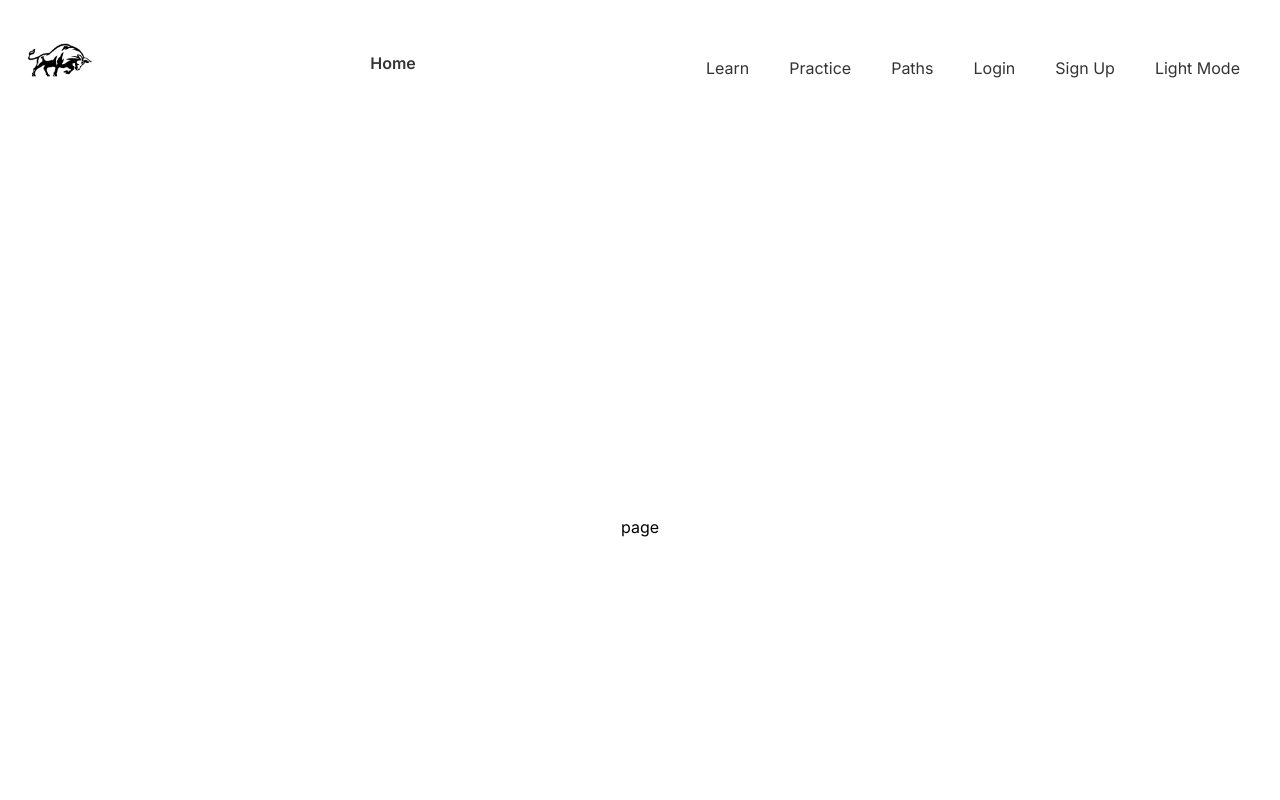
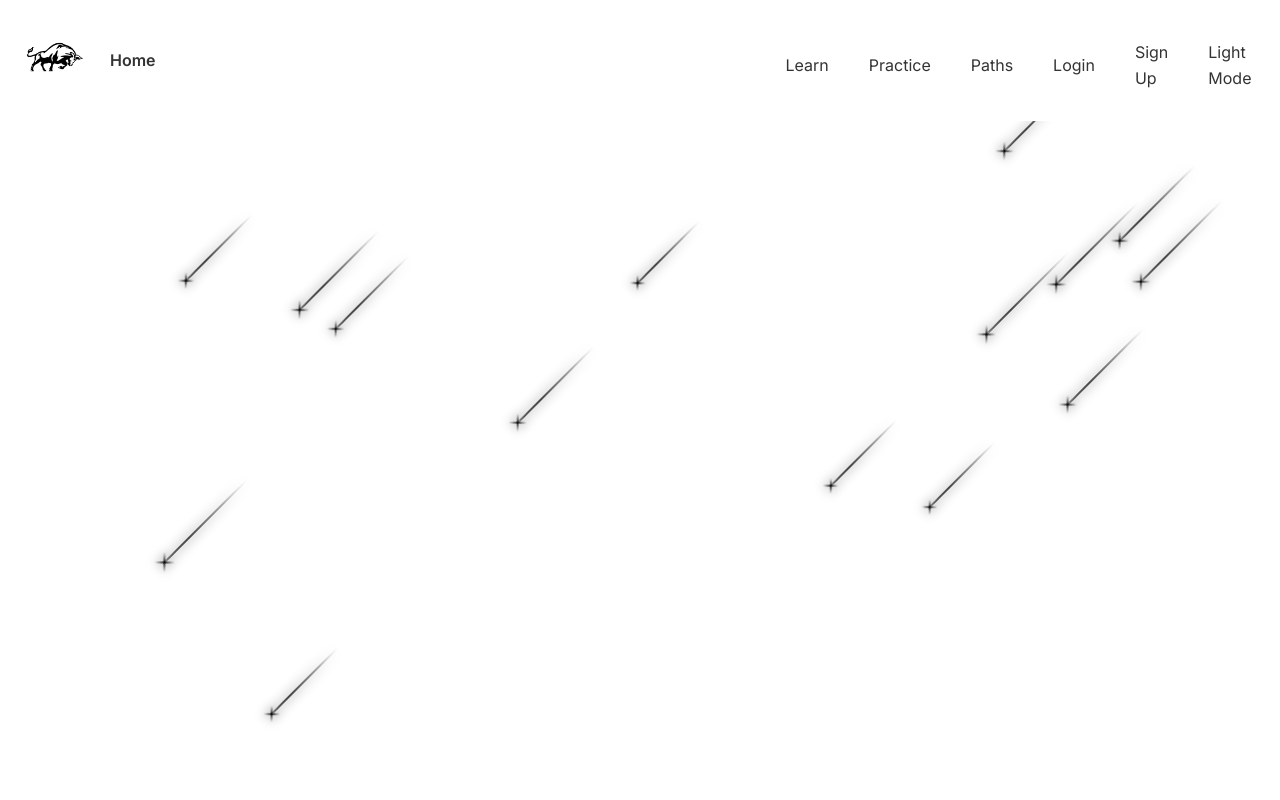
Before and after one commit to glaucc/project-cyber, a Next.js app in the folder project-cyber/: page /test in a window 1280 px wide. Shown: the top 800 px of the page. Built offline with nearby package versions, Linux system fonts and the light colour scheme.

Commit message:
test page z-index and css home button and logo button fix

```diff
--- a/project-cyber/app/globals.scss
+++ b/project-cyber/app/globals.scss
@@ -223,4 +223,5 @@ body {
 
 .homebtn {
   font-weight: bold;
+  margin-right: 37.5rem;
 }
--- a/project-cyber/app/test/globals.scss
+++ b/project-cyber/app/test/globals.scss
@@ -30,6 +30,7 @@
     width: 100%;
     height: 120%;
     transform: rotate(-45deg);
+    z-index: -1;
   }
 
   .star {
--- a/project-cyber/app/test/page.js
+++ /dev/null
@@ -1,9 +0,0 @@
-import React from 'react'
-
-const page = () => {
-  return (
-    <div>page</div>
-  )
-}
-
-export default page
--- a/project-cyber/components/Navbar.jsx
+++ b/project-cyber/components/Navbar.jsx
@@ -30,13 +30,13 @@ const Navbar = () => {
     <div className="navbar-container" style={theme}>
       {/* Logo */}
 
-      <Link href='/' className='flex gap-2 flex-center'>
+      <Link href='/' className='logoIcon flex gap-2 flex-center'>
         <Image
           src={Logo}
           alt='logo'
-          width={80}
-          height={80}
-          className='object-contain'
+          width={70}
+          height={70}
+          className='logoIcon object-contain'
         />
         </Link>
 
--- a/project-cyber/styles/navbar.css
+++ b/project-cyber/styles/navbar.css
@@ -51,3 +51,7 @@
 .navitemss {
   cursor: pointer;
 }
+
+.logoIcon {
+  cursor: pointer;
+}
```
